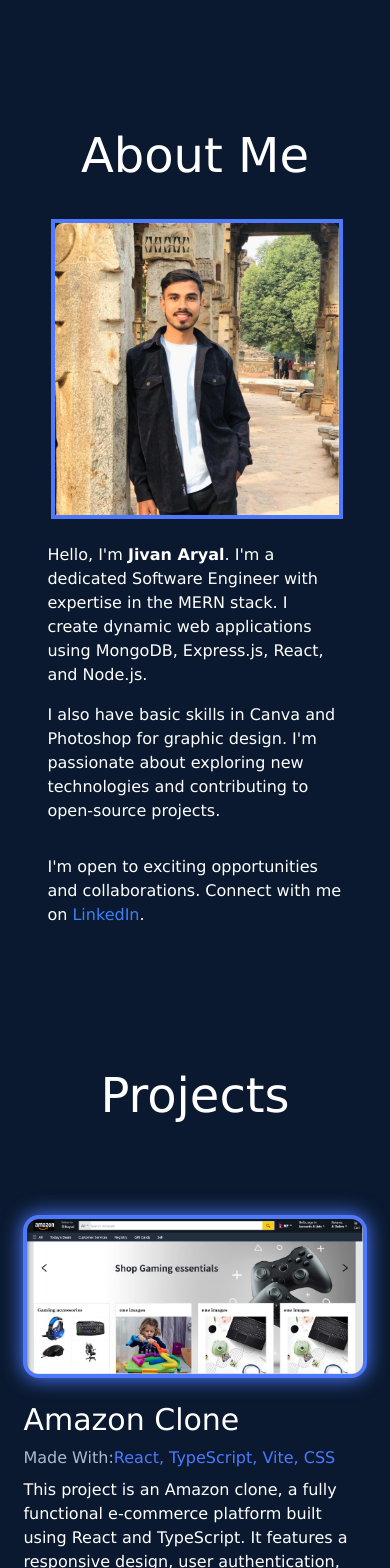
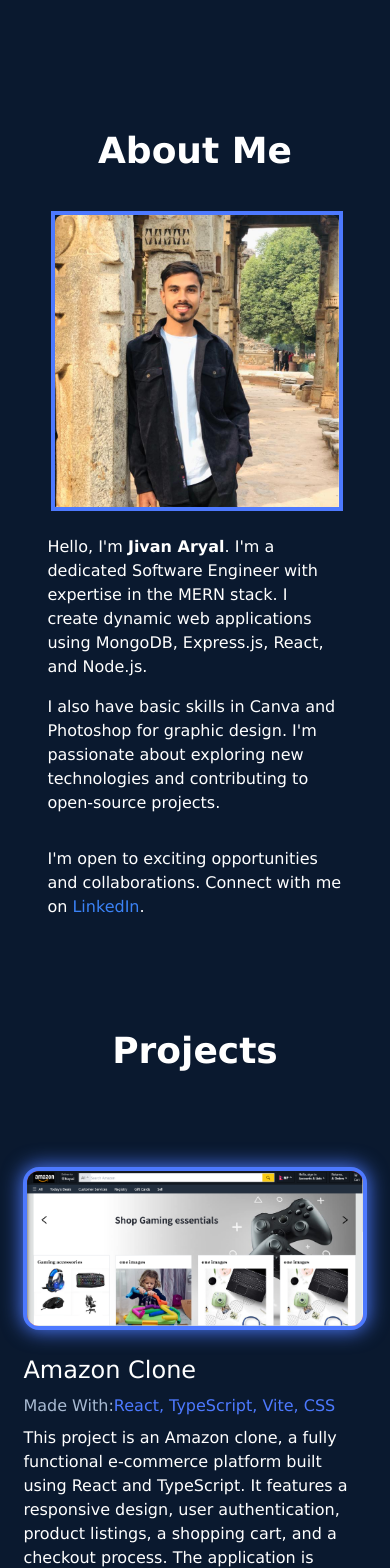
Before and after one commit to jivanaryal/profile, a React (Vite) app: page / in a window 390 px wide. Shown: the part 780-2348 px from the top of the page. Built offline with nearby package versions, Linux system fonts and the light colour scheme.

Commit message:
git commit for responsive design

```diff
--- a/src/components/Pages/About.jsx
+++ b/src/components/Pages/About.jsx
@@ -10,8 +10,8 @@
       opacity: 1,
       y: 0,
       transition: {
-        duration: 0.8,
-        delay: 0.3,
+        duration: 0.6,
+        delay: 0.2,
         staggerChildren: 0.2,
       },
     },
@@ -22,7 +22,7 @@
     visible: {
       opacity: 1,
       y: 0,
-      transition: { duration: 0.4 },
+      transition: { duration: 0.3 },
     },
   };
 
@@ -33,14 +33,14 @@
 
   return (
     <motion.section
-      className="min-h-screen text-white md:my-16 my-4"
+      className="min-h-screen text-white md:my-10 my-4"
       initial="hidden"
       animate={sectionInView ? "visible" : "hidden"}
       variants={containerVariants}
       ref={sectionRef}
     >
       <motion.h1
-        className="text-center md:text-7xl text-5xl"
+        className="text-center md:text-7xl text-4xl font-bold"
         variants={itemVariants}
       >
         About Me
--- a/src/components/Pages/Projects.jsx
+++ b/src/components/Pages/Projects.jsx
@@ -84,13 +84,13 @@
 
   const cardVariants = {
     hidden: { opacity: 0, y: 50 },
-    visible: { opacity: 1, y: 0, transition: { duration: 0.6, delay: 0.2 } }, // faster animation
+    visible: { opacity: 1, y: 0, transition: { duration: 0.5, delay: 0.1 } }, // faster animation
   };
 
   return (
-    <div className="min-h-screen pt-20">
+    <div className="min-h-screen md:pt-20 pt-10 ">
       <div>
-        <h1 className="md:text-7xl text-5xl text-center">Projects</h1>
+        <h1 className="md:text-7xl text-4xl font-bold text-center">Projects</h1>
         <div className="flex flex-col md:gap-14 gap-4">
           {ProjectData.map((val, i) => {
             return (
@@ -107,7 +107,7 @@
                   <img src={val.image} alt="" className="h-full w-full" />
                 </div>
                 <div className="right flex flex-col md:gap-4 gap-2 md:col-span-6 col-span-full md:text-[1.5rem] text-[1rem] ">
-                  <div className="md:text-4xl text-3xl capitalize">
+                  <div className="md:text-4xl text-2xl capitalize">
                     {val.header}
                   </div>
                   <div className="flex items-center">
--- a/src/components/Pages/Reserver.jsx
+++ b/src/components/Pages/Reserver.jsx
@@ -1,8 +1,8 @@
 import { FaRegCopyright } from "react-icons/fa";
 const Reserver = () => {
   return (
-    <div className="flex items-center justify-center pt-20  pb-4 text-[1rem]">
-      <h1>
+    <div className="flex gap-1 justify-center   pt-20  pb-4 md:text-[1rem] text-sm ">
+      <h1 className="mt-1">
         <FaRegCopyright />
       </h1>
       <div>2024-present Jivan Aryal. All Rights Reserved</div>
--- a/src/components/Pages/Skills.jsx
+++ b/src/components/Pages/Skills.jsx
@@ -49,10 +49,10 @@
   return (
     <div className="min-h-screen md:py-52 py-36">
       <div>
-        <h1 className="md:text-7xl text-5xl text-center">Skills</h1>
+        <h1 className="md:text-7xl text-4xl font-bold text-center">Skills</h1>
         <div className="flex flex-col flex-nowrap gap-10 pt-10">
           <div className="flex flex-col gap-3" ref={frontendRef}>
-            <h1 className="md:text-4xl text-3xl">FrontEnd</h1>
+            <h1 className="md:text-4xl text-2xl">FrontEnd</h1>
             <div className="flex flex-wrap gap-4">
               {FrontendData.map((val, i) => (
                 <motion.div
@@ -68,7 +68,7 @@
             </div>
           </div>
           <div className="flex flex-col flex-nowrap gap-4" ref={backendRef}>
-            <h1 className="md:text-4xl text-3xl">Backend and Database</h1>
+            <h1 className="md:text-4xl text-2xl">Backend and Database</h1>
             <div className="flex flex-wrap gap-4">
               {backendData.map((val, i) => (
                 <motion.div
@@ -84,7 +84,7 @@
             </div>
           </div>
           <div className="flex flex-col gap-4" ref={miscRef}>
-            <h1 className="md:text-4xl text-3xl">Miscellaneous</h1>
+            <h1 className="md:text-4xl text-2xl">Miscellaneous</h1>
             <div className="flex flex-wrap gap-4">
               {Miscellaneous.map((val, i) => (
                 <motion.div
--- a/src/components/Pages/WantTo.jsx
+++ b/src/components/Pages/WantTo.jsx
@@ -76,7 +76,7 @@
   return (
     <div className="min-h-screen">
       <div>
-        <h1 className="md:text-7xl text-5xl text-center">Wants To</h1>
+        <h1 className="md:text-7xl text-4xl font-bold text-center">Wants To</h1>
 
         <motion.div
           className="grid lg:grid-cols-3 md:grid-cols-2 grid-cols-1 md:gap-10 gap-8 md:pt-20 pt-10"
@@ -91,7 +91,7 @@
               className="flex flex-col gap-6"
               variants={itemVariants}
             >
-              <div className="text-center md:text-4xl text-3xl text-mainColor">
+              <div className="text-center md:text-4xl text-2xl text-mainColor">
                 {val.title}
               </div>
               <div className="md:text-[1.2rem] text-[1rem]">
```
